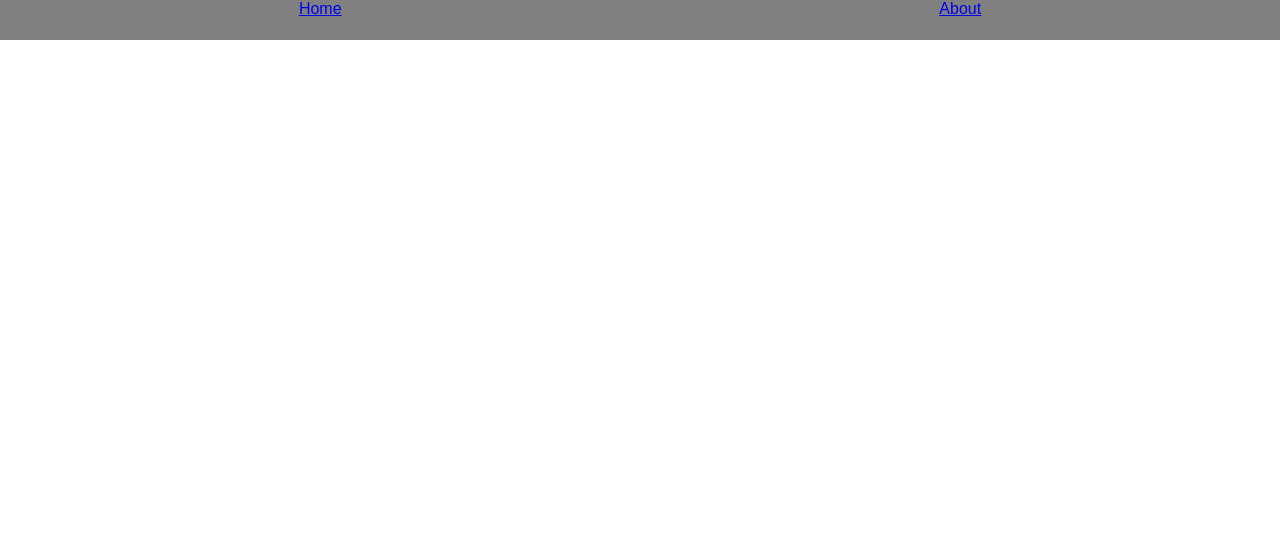
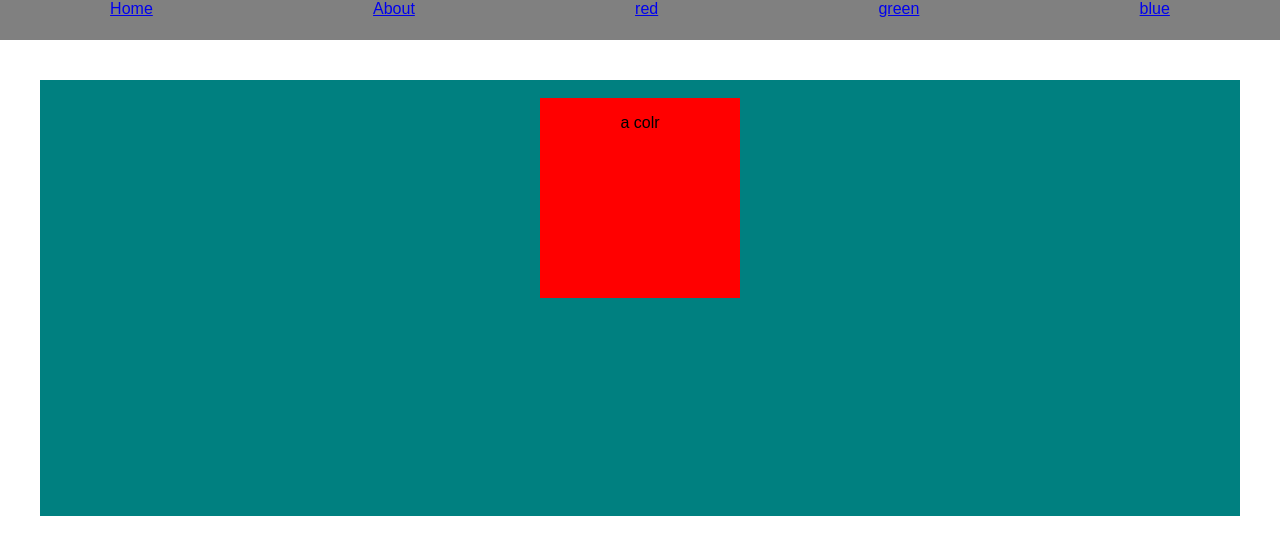
Before and after one commit to nathan-08/competencies-day-2, a React (Create React App) app in the folder competencies-app/: page /#/Red in a window 1280 px wide. Shown: the top 554 px of the page. Built offline with nearby package versions, Linux system fonts and the light colour scheme.

Commit message:
added props.match.params.number to about component

```diff
--- a/competencies-app/src/App.css
+++ b/competencies-app/src/App.css
@@ -12,7 +12,10 @@
 
 .container{
   height: 400px;
+  padding: 18px 0;
   display:flex;
   background: teal;
   margin: 40px;
+  flex-direction: row;
+  justify-content: space-around;
 }
--- a/competencies-app/src/App.js
+++ b/competencies-app/src/App.js
@@ -1,22 +1,41 @@
 import React, { Component } from 'react';  //37E-1
 import { Route } from 'react-router'
-import {Link} from 'react-router-dom'
+import {Link, Switch} from 'react-router-dom'
 import logo from './logo.svg';
 import './App.css';
 import About from './components/about/about'
 import Landing from './components/Landing/Landing';
+import Red from './components/red/red';
+import Green from './components/green/green';
+import Blue from './components/blue/blue';
 
 class App extends Component {
+  constructor(props){
+    super(props)
+    this.state={
+
+    }
+  }
+
   render() {
     return (
       <div className="App">
         <nav id="nav">
                 <Link to="/">Home</Link>
                 <Link to="/about">About</Link>
+                <Link to="/red">red</Link>
+                <Link to="/green">green</Link>
+                <Link to="/blue">blue</Link>
         </nav>
-        <Route exact path='/' component={Landing}/>
-        <Route path='/About' component={About}/>
+        <Switch>
+          <Route exact path='/' component={Landing}/>
+          <Route path='/About/:number' component={About}/>
+          <Route path='/About' component={About}/>
+          <Route path='/Red' component={Red}/>
+          <Route path='/Green' component={Green}/>
+          <Route path='/blue' component={Blue}/>
 
+        </Switch>
 
       </div>
     );
--- a/competencies-app/src/components/Landing/Landing.jsx
+++ b/competencies-app/src/components/Landing/Landing.jsx
@@ -1,14 +1,34 @@
 import React from 'react'
 import {Link } from 'react-router-dom'
 import './Landing.css'
+import TakesProps from '../takesProps/takesProps'
 
 export default class Landing extends React.Component{  //37E-2
+    constructor(props){
+        super(props)
+        this.state={
+            data:null,
+            inputValue: ''
+        }
+    this.inputChange = this.inputChange.bind(this)
+    this.enterClicked = this.enterClicked.bind(this)
+    }
+    inputChange(e){
+        this.setState({inputValue: e.target.value})
+    }
+    enterClicked(){
+        this.props.history.push( '/About/'+this.state.inputValue)
+        this.setState({inputValue: ''})
+    }
     render(){
         return(
             <div className="Landing">
-                Landing Page
                 <div className="container">
-
+                <TakesProps/>
+                    <div>
+                        <input onChange={this.inputChange} value={this.state.inputValue} placeholder={"enter a number to travel through space and time."}></input>
+                        <button onClick={this.enterClicked}>Enter</button>
+                    </div>
                 </div>
             </div>
         )
--- a/competencies-app/src/components/about/about.jsx
+++ b/competencies-app/src/components/about/about.jsx
@@ -12,9 +12,9 @@ class About extends React.Component {
     render(){
         return(
             <div className="About">
-                About page
                 <div className="container">
-                    <TakesProps num={42}/> {/*38C */}
+                    <TakesProps num={this.props.match.params.number}/> {/*38C */}
+
                 </div>
             </div>
         )
--- /dev/null
+++ b/competencies-app/src/components/blue/blue.css
@@ -0,0 +1,5 @@
+.Blue{
+    height: 200px;
+    width: 200px;
+    background-color: rgb(0, 217, 255);
+}
--- /dev/null
+++ b/competencies-app/src/components/blue/blue.jsx
@@ -0,0 +1,22 @@
+import React from 'react'
+import './blue.css'
+
+export default class Blue extends React.Component{
+    constructor(props){
+        super(props)
+        this.state={
+            data:null
+        }
+    }
+    render(){
+        return(
+            <div className="container">
+                <div className="Blue">
+                    <div className="x">
+                        <p>a colr</p>
+                    </div>
+            </div>
+            </div>
+        )
+    }
+}
--- /dev/null
+++ b/competencies-app/src/components/green/green.css
@@ -0,0 +1,5 @@
+.Green{
+    height: 200px;
+    width: 200px;
+    background-color: green;
+}
--- /dev/null
+++ b/competencies-app/src/components/green/green.jsx
@@ -0,0 +1,22 @@
+import React from 'react'
+import './green.css'
+
+export default class Green extends React.Component{
+    constructor(props){
+        super(props)
+        this.state={
+            data:null
+        }
+    }
+    render(){
+        return(
+            <div className="container">
+                <div className="Green">
+                    <div className="x">
+                        <p>a colr</p>
+                    </div>
+                </div>
+            </div>
+        )
+    }
+}
--- /dev/null
+++ b/competencies-app/src/components/red/red.css
@@ -0,0 +1,5 @@
+.Red{
+    height: 200px;
+    width: 200px;
+    background-color: red;
+}
--- /dev/null
+++ b/competencies-app/src/components/red/red.jsx
@@ -0,0 +1,23 @@
+import React from 'react'
+import './red.css'
+
+export default class Red extends React.Component{
+    constructor(props){
+        super(props)
+        this.state={
+            data:null
+        }
+    }
+    render(){
+        return(
+            <div className="container">
+                <div className="Red">
+                    <div className="x">
+                        <p>a colr</p>
+                        <p>{this.props.match.params && console.log(this.props.match.params)}</p>
+                    </div>
+                </div>
+            </div>
+        )
+    }
+}
--- a/competencies-app/src/components/takesProps/takesProps.jsx
+++ b/competencies-app/src/components/takesProps/takesProps.jsx
@@ -13,7 +13,8 @@ export default class TakesProps extends React.Component{
             <div className="TakesProps">
                 <div className="small-container">
                     <p>this component takes these props from parent:</p>
-                    <p>Num: {this.props.num}</p>  {/*38D */}
+
+                    {this.props.num && <div><p>Num: {this.props.num}</p> <p>Neat, huh?</p></div>}  {/*38D */}
                 </div>
             </div>
         )
```
